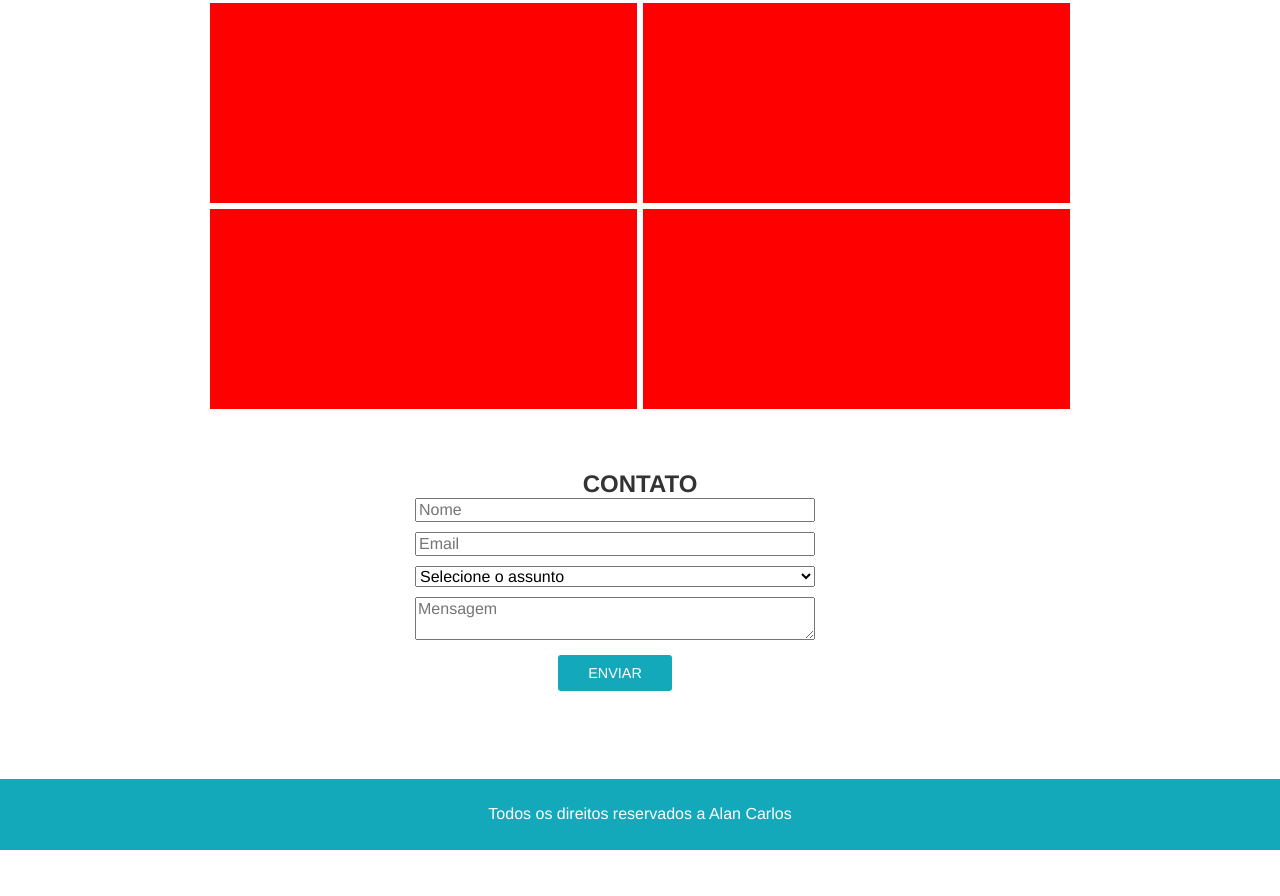
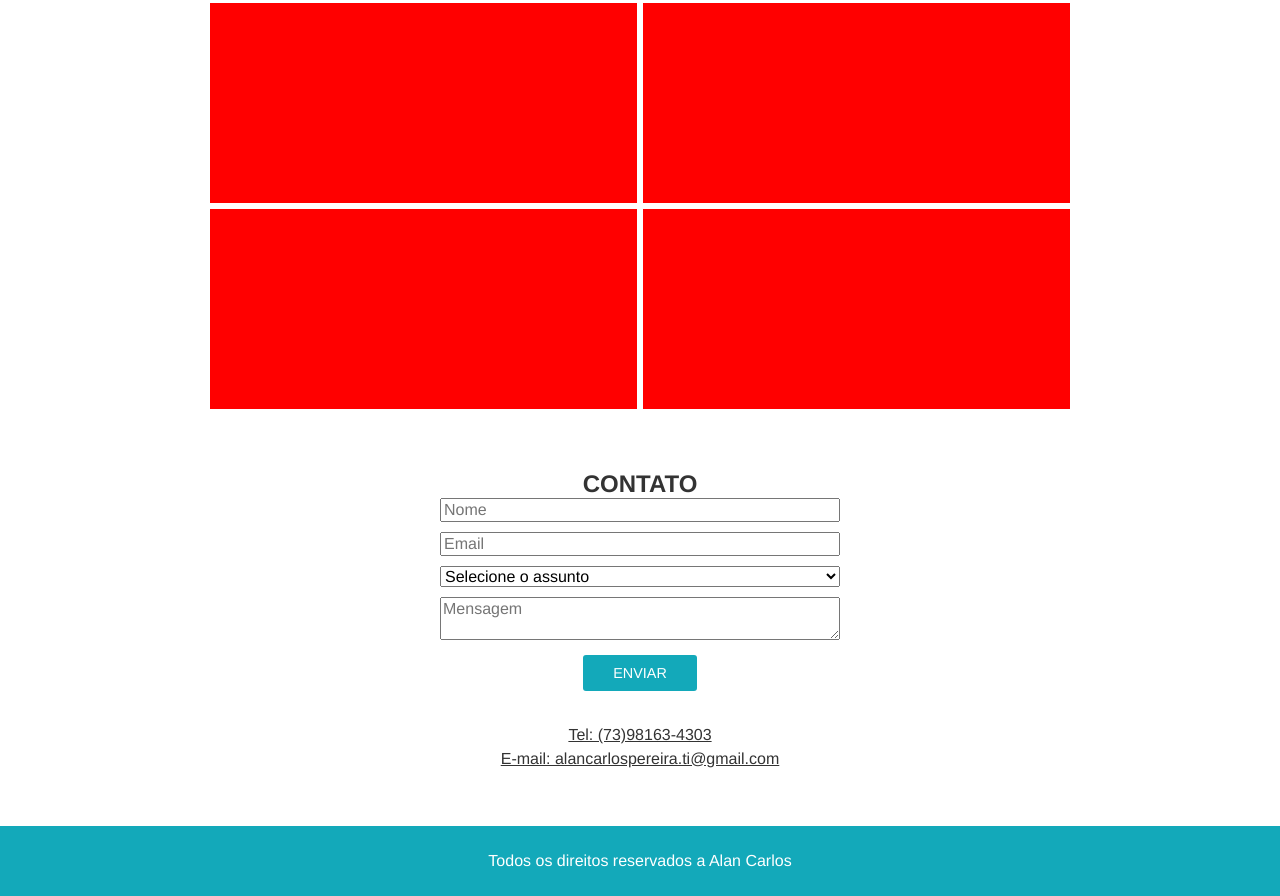
Before and after one commit to AlanSantos01/Portfolio, a plain HTML site: page index.html in a window 1280 px wide. Shown: the part 1654-2550 px from the top of the page. Before the commit the page ends 2504 px from the top, so only its background shows below. Drawn offline with Linux system fonts and the light colour scheme.

Commit message:
atualizacoes

```diff
--- a/assets/css/style.css
+++ b/assets/css/style.css
@@ -7,6 +7,7 @@
     font-family:"opens Sans", "Helvetica neue", Arial, sans-serif;
     font-size:0.9em;
     text-decoration:none;
+    cursor: pointer;
 }
 body{
     font-family: "opens Sans", "Helvetica", Arial, sans-serif;
@@ -129,6 +130,9 @@ header p{
     display:block;
     color:inherit;
 }
+.contatos a{
+    margin-top:5px;
+}
 form{
     display:flex;
     flex-flow:column;
@@ -204,7 +208,12 @@ footer{
         width:100%;
         text-align:center;
     }
-
+    .contatos:last-child {
+        margin-top: 0;
+      }
+    .contatos a{
+        margin-top:5px;
+    }
 
 
 
--- a/index.html
+++ b/index.html
@@ -21,12 +21,12 @@
         <header>
             <h1>Alan Carlos</h1>
             <p>Desenvolvedor Web</p>
-            <a href="sobre" class="button">VER MAIS</a>
+            <a href="#sobre" class="button">VER MAIS</a>
         </header>
 
         <section id="sobre" class="sobre">
             <h2>SOBRE</h2>
-            <p>Sou desenvolvedor Web front end, com 1 ano de experiência em HTML, CSS, JAVASCRIPT e PHP, disponível para contratação.</p>
+            <p>Sou desenvolvedor Web front end e back-end, com 1 ano de experiência em HTML, CSS, JAVASCRIPT e PHP, disponível para contratação.</p>
             <a href="#contato" class="button">ENTRE EM CONTATO</a>
         </section>
 
@@ -98,8 +98,9 @@
                     <button type="submit" class="button">ENVIAR</button>
                 </label>
             </form>
-            <div class="icone-contato">
-
+            <div class="contatos">
+                <a href="tel:073981634303">Tel: (73)98163-4303</a>
+                <a href="maito:alancarlospereira.ti@gmail.com">E-mail: alancarlospereira.ti@gmail.com</a>
             </div>
         </section>
         <footer>
```
Also changed, not shown: 1 other file.
